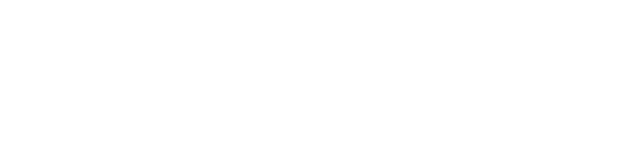
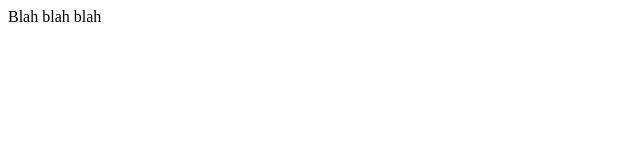
Before and after one commit to eddygee/Intro-To-Git-3, a plain HTML site: page index.html in a window 1280 px wide. Shown: the whole page, without its empty margins (0-640 px from the left). Drawn offline with Linux system fonts and the light colour scheme.

Commit message:
add header

```diff
--- a/index.html
+++ b/index.html
@@ -3,6 +3,10 @@
     <title>Intro to Git</title>
 </head>
 <body>
+    <header>
+        Blah blah blah
+    </header>
+
 
 </body>
 </html>
```
